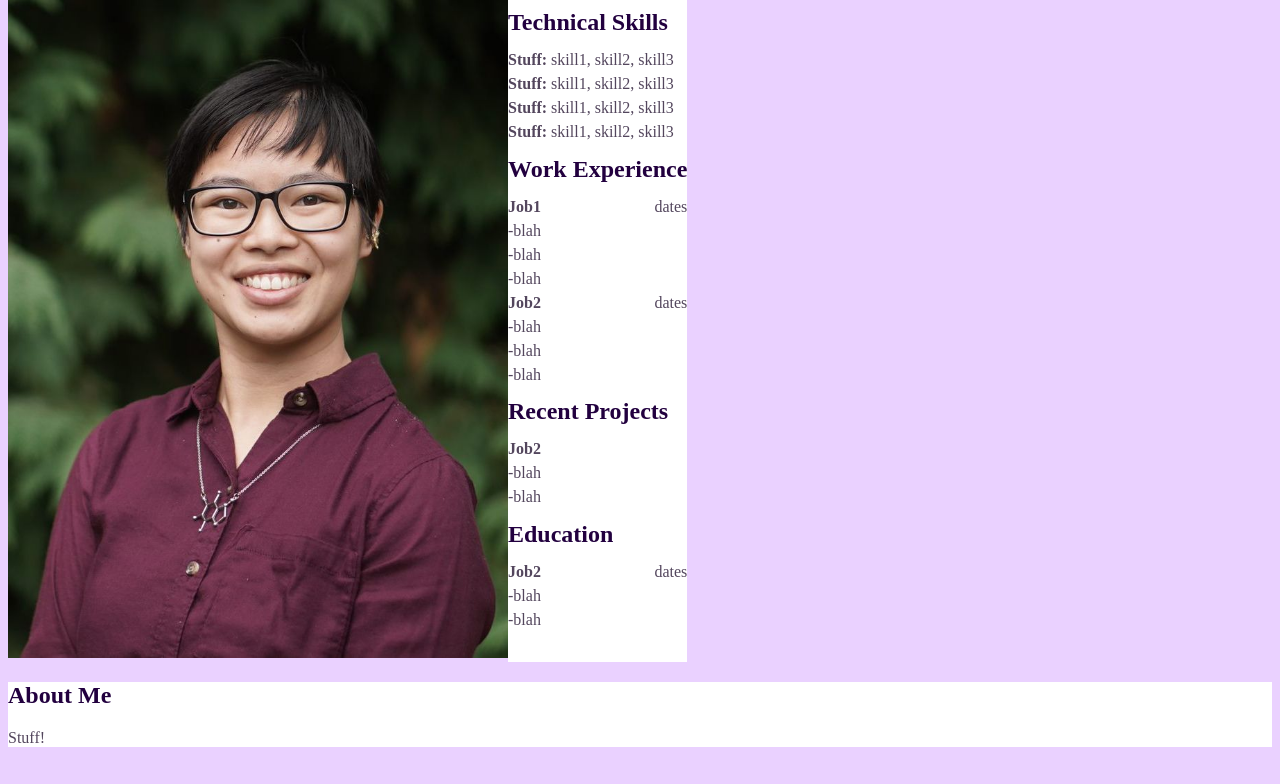
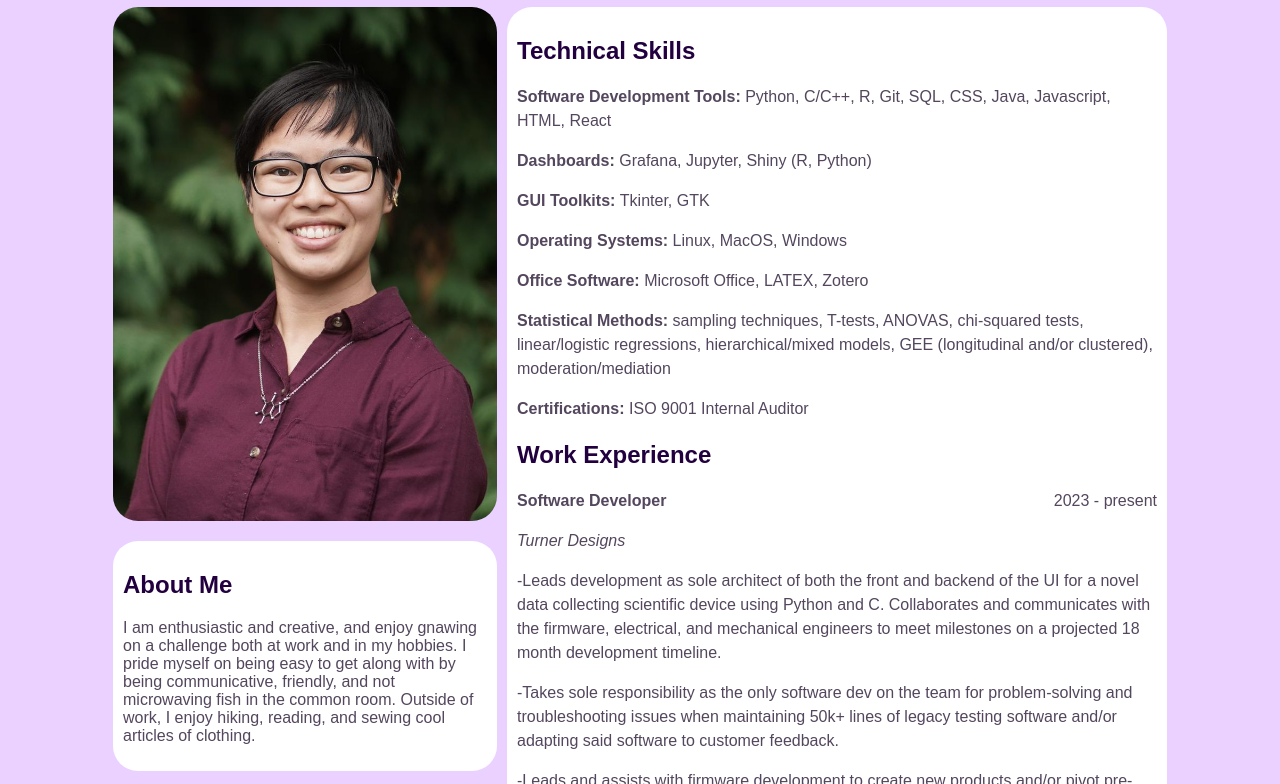
Before and after one commit to ArielNadratowski/ArielNadratowski.github.io, an Eleventy site: page src/index.md in a window 1280 px wide. Shown: the part 91-875 px from the top of the page. Before the commit the page ends 854 px from the top, so only its background shows below. Built offline with nearby package versions, Linux system fonts and the light colour scheme; Eleventy itself is replaced by a stand-in of ours; files that its build step writes are made by us from their sources.

Commit message:
Working site yay!

```diff
--- a/package.json
+++ b/package.json
@@ -6,7 +6,7 @@
     "test": "echo \"Error: no test specified\" && exit 1",
     "watch:sass": "npx sass sass:_site/css --watch",
     "watch:11ty": "npx @11ty/eleventy --serve",
-    "build": "npx @11ty/eleventy & npx sass sass:_site/css",
+    "build": "env NODE_ENV=production npx eleventy --pathprefix 'ArielNadratowski.github.io'",
     "watch": "npm run watch:11ty & npm run watch:sass",
     "clean": "rm -r _site"
   },
--- a/sass/style.scss
+++ b/sass/style.scss
@@ -4,21 +4,37 @@ $heading-color: #22003f;
 $text-color: #53465d;
 
 html {
+    display: flex;
     background-color: $bg-color;
+    padding: 10px 10px 10px 10px;
+    font-family: sans-serif;
+    justify-content: center;
 }
 
 .textbox {
     background-color: $textbox-bg-color;
+    padding: 10px 10px 10px 10px;
+    margin: 10px 0px 10px 0px;
+    border-radius: 25px;
+}
+
+.right_textbox {
+    background-color: $textbox-bg-color;
+    padding: 10px 10px 10px 10px;
+    margin: 0px 0px 0px 10px;
+    border-radius: 25px;
+    max-width: 50vw;
+    height: auto;
 }
 
 .body_textbox {
     background-color: $textbox-bg-color;
-    line-height: .5;
+    line-height: 1.5;
 }
 
 .htextbox {
     display: flex;
-    flex-direction: row
+    flex-direction: row;
 }
 
 h1, h2, h3, h4, h5 {
@@ -28,3 +44,18 @@ h1, h2, h3, h4, h5 {
 p {
     color: $text-color;
 }
+
+.profile_pic {
+    border-radius: 25px;
+    width: 30vw;
+    height: auto;
+}
+
+.left_col {
+    width: 30vw;
+    height: auto;
+}
+
+.title_box {
+    text-align: center;
+}
--- a/src/index.md
+++ b/src/index.md
@@ -3,24 +3,46 @@ layout: default.html
 title: whatever
 ---
 
-<div>
+<div class="title_box">
     <h1>Ariel Nadratowski</h1>
 </div>
 
 <div class="htextbox">
-    <div>
-        <img src="assets/profile_pic.jpg" width="500">
+    <div class="left_col">
+        <div>
+            <img class = "profile_pic" src="assets/profile_pic.jpg">
+        </div>
+
+        <div class="textbox">
+            <h2>About Me</h2>
+            <p>I am enthusiastic and creative, and enjoy gnawing on a challenge both at work and in my hobbies.
+                I pride myself on being easy to get along with by being communicative, friendly, and not microwaving fish in the common room.
+                Outside of work, I enjoy hiking, reading, and sewing cool articles of clothing.
+            </p>
+        </div>
+
+        <div class="textbox">
+            <h2>Links</h2>
+            <p><a href="https://www.linkedin.com/in/ariel-nadratowski-a17918165/">LinkedIn</a></p>
+            <p><a href="https://github.com/ArielNadratowski">GitHub</a></p>
+            <a href="https://doi.org/10.1016/j.xjidi.2023.100253">First lead author publication!</a>
+        </div>
     </div>
-    <div class="textbox">
+
+    <div class="right_textbox">
         <div>
             <h2>Technical Skills</h2>
         </div>
 
         <div class="body_textbox">
-            <p><b>Stuff: </b>skill1, skill2, skill3</p>
-            <p><b>Stuff: </b>skill1, skill2, skill3</p>
-            <p><b>Stuff: </b>skill1, skill2, skill3</p>
-            <p><b>Stuff: </b>skill1, skill2, skill3</p>
+            <p><b>Software Development Tools: </b>Python, C/C++, R, Git, SQL, CSS, Java, Javascript, HTML, React</p>
+            <p><b>Dashboards: </b>Grafana, Jupyter, Shiny (R, Python)</p>
+            <p><b>GUI Toolkits: </b>Tkinter, GTK</p>
+            <p><b>Operating Systems: </b>Linux, MacOS, Windows</p>
+            <p><b>Office Software: </b>Microsoft Office, LATEX, Zotero</p>
+            <p><b>Statistical Methods: </b>sampling techniques, T-tests, ANOVAS, chi-squared tests, linear/logistic regressions,
+                    hierarchical/mixed models, GEE (longitudinal and/or clustered), moderation/mediation</p>
+            <p><b>Certifications: </b>ISO 9001 Internal Auditor</p>
         </div>
 
         <div>
@@ -28,14 +50,32 @@ title: whatever
         </div>
 
         <div class="body_textbox">
-            <p style="text-align:left;"><b>Job1</b><span style="float:right;">dates</span></p>
-            <p>-blah</p>
-            <p>-blah</p>
-            <p>-blah</p>
-            <p style="text-align:left;"><b>Job2</b><span style="float:right;">dates</span></p>
-            <p>-blah</p>
-            <p>-blah</p>
-            <p>-blah</p>
+            <p style="text-align:left;"><b>Software Developer</b><span style="float:right;">2023 - present</span></p>
+            <p><i>Turner Designs</i></p>
+            <p>-Leads development as sole architect of both the front and backend of the UI for a novel data collecting scientific
+                device using Python and C. Collaborates and communicates with the firmware, electrical, and mechanical engineers
+                to meet milestones on a projected 18 month development timeline.</p>
+            <p>-Takes sole responsibility as the only software dev on the team for problem-solving and troubleshooting issues when
+                maintaining 50k+ lines of legacy testing software and/or adapting said software to customer feedback.</p>
+            <p>-Leads and assists with firmware development to create new products and/or pivot pre-existing products to custom
+                customer requests.</p>
+            <p>-Leads improvements to instrument testing, data collection, and analysis via developing an in-house library for
+                automating testing and dashboard visualizations.</p>
+            <p>-Writes comprehensive technical documentation of products and processes for both internal and external use.</p>
+            <p>-Continuously improves processes via initiating and implementing Engineering Change Orders and Corrective Action
+                and Prevention Requests, as well as conducting quarterly internal audits.</p>
+            <p style="text-align:left;"><b>Lab Coordinator</b><span style="float:right;">August 2021 - October 2023</span></p>
+            <p><i>University of Oregon</i></p>
+            <p>-Led development of tools in R and Python for the purpose of cleaning and analyzing data.</p>
+            <p>-Augmented web survey tools with JavaScript and HTML to fit research needs</p>
+            <p>-Managed and trained team of 3-5 research assistants. Helped develop team’s skills using self-developed coding and
+                statistical lessons, as well as mentoring some through their thesis projects. Clearly and empathetically provided
+                feedback to team members with constructive criticism.</p>
+            <p>-Managed multiple parallel, long term research projects. Helped establish collaborative workflows between internal
+                    lab members and external collaborators to meet tight deadlines.</p>
+            <p>-Performed administrative duties (maintaining lab website, monitoring lab email correspondences, leading weekly
+                meetings, coordinating use of lab space and resources/budget, manage participant correspondence/payments, filing
+                IRB paperwork etc).</p>
         </div>
 
         <div>
@@ -43,9 +83,11 @@ title: whatever
         </div>
 
         <div class="body_textbox">
-            <p style="text-align:left;"><b>Job2</b></p>
-            <p>-blah</p>
-            <p>-blah</p>
+            <p style="text-align:left;"><b>Lead author: Evidence-based communication to increase melanoma healthy behaviors</b></p>
+            <p>-Collaborated with research team to investigate best practices to communicate information and increase healthy
+                behaviors regarding melanoma early detection and prevention for use in the ”Start Seeing Melanoma” campaign.</p>
+            <p>-Led data collection, cleaning, analysis, and writing of the paper for publication as first author. Paper can be found
+                in the links section.</p>
         </div>
 
         <div>
@@ -53,14 +95,8 @@ title: whatever
         </div>
 
         <div class="body_textbox">
-            <p style="text-align:left;"><b>Job2</b><span style="float:right;">dates</span></p>
-            <p>-blah</p>
-            <p>-blah</p>
+            <p style="text-align:left;"><b>Ohio State University </b><span style="float:right;">Aug. 2017 – May 2021</span></p>
+            <p>Psychology Bachelor of Science, Summa Cum Laude</p>
         </div>
     </div>
 </div>
-
-<div class="textbox">
-    <h2>About Me</h2>
-    <p>Stuff!</p>
-</div>
```
Also changed, not shown: .github/workflows/build.yml (added).
